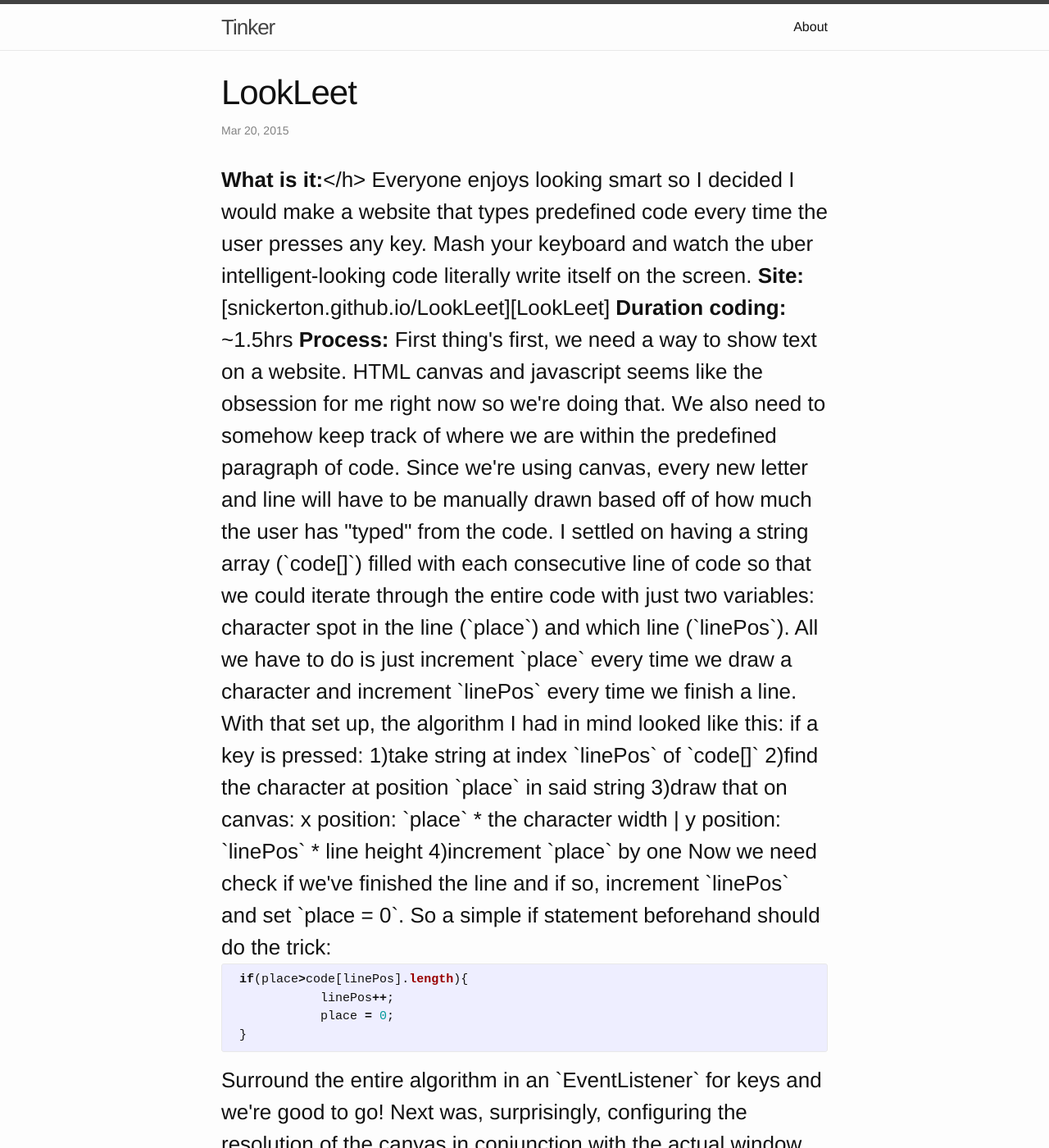
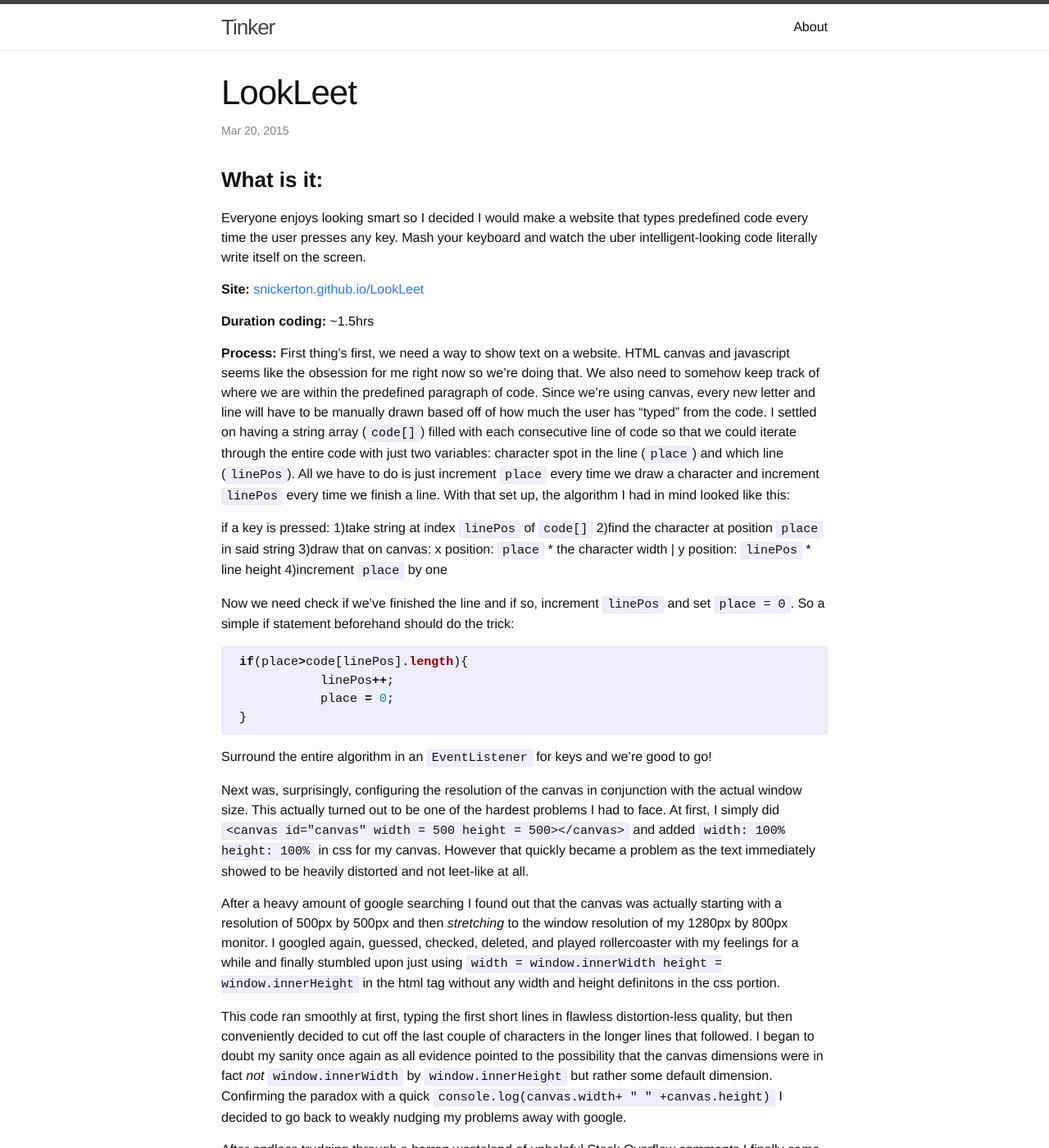
Before and after one commit to snickerton/snickerton.github.legacy, a Jekyll site: the page built from _posts/2015-03-20-Look-Leet..markdown, in a window 1280 px wide and 1400 px high. Shown: the whole window at 82% size. Built offline with Jekyll 4.4.1, drawn with Linux system fonts in a browser that asks for light colours; some of the changed text lies outside the part shown.

Commit message:
Update 2015-03-20-Look-Leet..markdown

```diff
--- a/_posts/2015-03-20-Look-Leet..markdown
+++ b/_posts/2015-03-20-Look-Leet..markdown
@@ -5,7 +5,7 @@
 date:   2015-03-20 9:16:41pm
 categories: HTML projects
 ---
-<h3><b>What is it:</b></h> Everyone enjoys looking smart so I decided I would make a website that types predefined code every time the user presses any key. Mash your keyboard and watch the uber intelligent-looking code literally write itself on the screen.
+<h3><b>What is it:</b></h3> Everyone enjoys looking smart so I decided I would make a website that types predefined code every time the user presses any key. Mash your keyboard and watch the uber intelligent-looking code literally write itself on the screen.
 
 <b>Site:</b> [snickerton.github.io/LookLeet][LookLeet]
 
```
